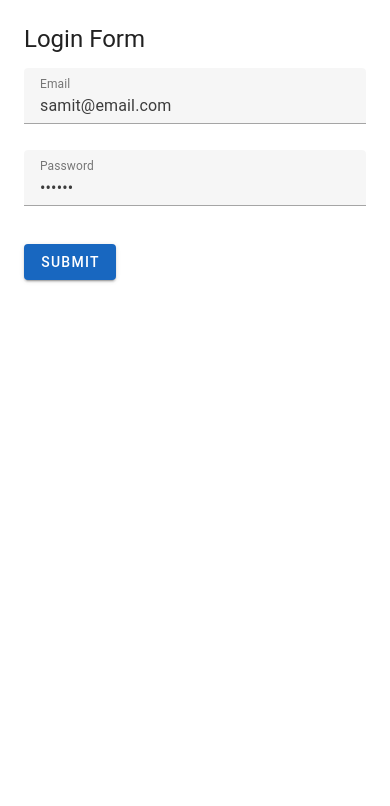
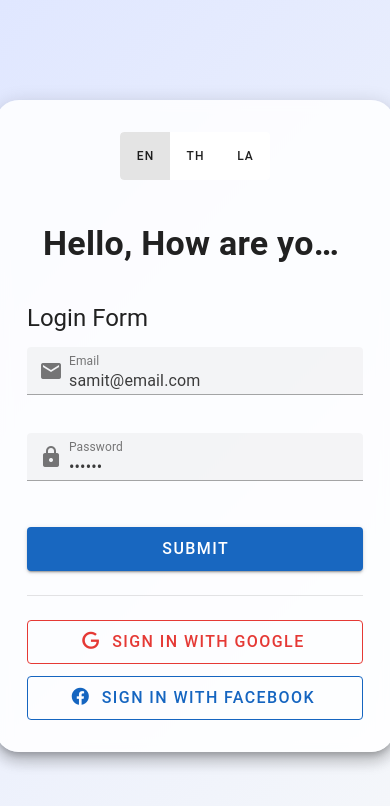
Before and after one commit to iamsamitdev/nuxt-vuetify-bol, a Nuxt app: page / in a window 390 px wide. Shown: the top 806 px of the page. Built offline with nearby package versions, Linux system fonts and the light colour scheme.

Commit message:
middleware #3

```diff
--- /dev/null
+++ b/composables/useLocale.ts
@@ -0,0 +1,27 @@
+import { useLocaleStore } from '@/stores/locale'
+
+export const useLocale = () => {
+  const { setLocale, locale: currentLocale } = useI18n()
+  const localeStore = useLocaleStore()
+
+  // Initialize locale from store on client side
+  if (import.meta.client) {
+    onMounted(() => {
+      if (localeStore.locale && localeStore.locale !== currentLocale.value) {
+        setLocale(localeStore.locale)
+      }
+    })
+  }
+
+  // Function to change language
+  const changeLanguage = (lang: string) => {
+    setLocale(lang)
+    localeStore.setLocale(lang)
+  }
+
+  return {
+    currentLocale: readonly(currentLocale),
+    storeLocale: readonly(toRef(localeStore, 'locale')),
+    changeLanguage
+  }
+}
--- /dev/null
+++ b/i18n/i18n.config.ts
@@ -0,0 +1,20 @@
+import en from "@/locales/en.json";
+import th from "@/locales/th.json";
+import la from "@/locales/la.json";
+
+export default defineI18nConfig(() => ({
+  legacy: false,
+  locale: "en",
+  messages: {
+    en,
+    th,
+    la
+  },
+  defaultLocale: "en",
+  vueI18n: {
+    fallbackLocale: "en",
+  },
+  detectBrowserLanguage: {
+    useCookie: true,
+  },
+}))
--- /dev/null
+++ b/locales/en.json
@@ -0,0 +1,9 @@
+{
+    "hello": "Hello, How are you ?",
+    "loginForm": "Login Form",
+    "email": "Email",
+    "password": "Password",
+    "submit": "Submit",
+    "googleLogin": "Sign in with Google",
+    "facebookLogin": "Sign in with Facebook"
+}
--- /dev/null
+++ b/locales/la.json
@@ -0,0 +1,9 @@
+{
+    "hello": "ສະບາຍດີ, ເຈົ້າສະບາຍດີບໍ?",
+    "loginForm": "ແບບຟອມເຂົ້າລະບົບ",
+    "email": "ອີເມວ",
+    "password": "ລະຫັດຜ່ານ",
+    "submit": "ສົ່ງ",
+    "googleLogin": "ເຂົ້າລະບົບດ້ວຍ Google",
+    "facebookLogin": "ເຂົ້າລະບົບດ້ວຍ Facebook"
+}
--- /dev/null
+++ b/locales/th.json
@@ -0,0 +1,9 @@
+{
+    "hello": "สวัสดี, คุณเป็นอย่างไรบ้าง ?",
+    "loginForm": "แบบฟอร์มเข้าสู่ระบบ",
+    "email": "อีเมล",
+    "password": "รหัสผ่าน",
+    "submit": "ส่ง",
+    "googleLogin": "เข้าสู่ระบบด้วย Google",
+    "facebookLogin": "เข้าสู่ระบบด้วย Facebook"
+}
--- a/nuxt.config.ts
+++ b/nuxt.config.ts
@@ -25,6 +25,9 @@ export default defineNuxtConfig({
     },
   },
   modules: [
+    '@nuxtjs/i18n',
+    '@pinia/nuxt',
+    '@pinia-plugin-persistedstate/nuxt',
     (_options, nuxt) => {
       nuxt.hooks.hook('vite:extendConfig', (config) => {
         // @ts-expect-error
@@ -37,8 +40,14 @@ export default defineNuxtConfig({
         UserAgent: '*',
         Disallow: '',
       }
-    ]
+    ],
   ],
+  piniaPersistedstate: {
+    storage: 'localStorage'
+  },
+  i18n: {
+    vueI18n: './i18n.config.ts'
+  },
   runtimeConfig: {
     public: {
        strapi: {
--- a/package.json
+++ b/package.json
@@ -10,7 +10,12 @@
     "postinstall": "nuxt prepare"
   },
   "dependencies": {
+    "@nuxtjs/i18n": "^9.5.5",
+    "@pinia-plugin-persistedstate/nuxt": "^1.2.1",
+    "@pinia/nuxt": "^0.11.0",
     "nuxt": "^3.17.4",
+    "pinia": "^3.0.2",
+    "pinia-plugin-persistedstate": "^4.3.0",
     "vue": "^3.5.16",
     "vue-router": "^4.5.1"
   },
--- a/pages/backend/dashboard.vue
+++ b/pages/backend/dashboard.vue
@@ -13,6 +13,7 @@
 
 <template>
     <div>
+        <h1>{{ $t('hello') }}</h1>
         <h1>Dashboard</h1>
         <p>Welcome to the dashboard!</p>
         <p>This is a placeholder for your dashboard content.</p>
--- a/pages/backend/product.vue
+++ b/pages/backend/product.vue
@@ -26,14 +26,14 @@ import useStrapiApi from '~/composables/useStrapiApi'
         <p>List of products:</p>
         <ul>
             <div v-for="product in products?.data" :key="product.id">
-                <img :src="`${STRAPI_URL_ROOT}${product.image[0].url}`" alt="">
-                <h2>{{ product.title }}</h2>
-                <p>{{ product.price }}</p>
-                <p>{{ product.qty }}</p>
+                <img :src="`${STRAPI_URL_ROOT}${product.image[0].url}`" width="100" height="100" alt="Product Image">
+                <h2>Name: {{ product.title }}</h2>
+                <p>Price: {{ product.price }}</p>
+                <p>Qty: {{ product.qty }}</p>
             </div>
         </ul>
         <p v-if="!products || products.length === 0">No products found.</p>
-        <p v-else>Total products: {{ products.length }}</p>
+        <p v-else>Total products: {{ products.data.length }}</p>
         <!-- Logout button -->
         <VBtn color="primary" class="mt-4" @click="logout">Logout</VBtn>
     </div>
--- a/pages/index.vue
+++ b/pages/index.vue
@@ -1,4 +1,9 @@
 <script setup lang="ts">
+import { ref } from 'vue';
+
+// Use locale composable
+const { currentLocale, changeLanguage } = useLocale()
+
 // รับค่าจากฟอร์ม
 const email = ref('samit@email.com')
 const password = ref('123456')
@@ -11,6 +16,8 @@
 
 // ตรวสอบความถูกต้องของฟอร์ม
 const { ruleRequired, ruleEmail, rulePassLen} = useFormRules()
+
+
 
 // ฟังก์ชันสำหรับส่งข้อมูล
 const submitForm = async () => {
@@ -57,50 +64,130 @@
 </script>
 
 <template>
-    <VCol cols="12" md="6" lg="6" sm="6">
-        <VRow no-gutters align="center" justify="center">
-            <VCol cols="12" md="6" class="pa-3">
-                <VForm @submit.prevent="submitForm">
-                    <div class="text-h5 mb-3">Login Form</div>
+    <v-container class="fill-height" fluid>
+
+        <v-row align="center" justify="center" class="login-row">
+            <v-col cols="12" md="6" class="pa-0 image-col">
+                <div class="login-image" />
+            </v-col>
+            <v-col cols="12" md="6" class="d-flex align-center justify-center pa-0">
+                <v-card elevation="10" class="pa-8 login-card" rounded="xl">
+                    <!-- Language Buttons -->
+                    <div class="d-flex justify-center mb-4">
+                        <v-btn-toggle v-model="currentLocale" mandatory class="mb-3">
+                            <v-btn value="en" @click="changeLanguage('en')" size="small">EN</v-btn>
+                            <v-btn value="th" @click="changeLanguage('th')" size="small">TH</v-btn>
+                            <v-btn value="la" @click="changeLanguage('la')" size="small">LA</v-btn>
+                        </v-btn-toggle>
+                    </div>
+
+                    <v-card-title class="text-h4 font-weight-bold text-center mb-6">
+                        {{ $t('hello') }}
+                    </v-card-title>
+
+                    <v-form @submit.prevent="submitForm">
+                        <div class="text-h5 mb-3">{{ $t('loginForm') || 'Login Form' }}</div>
                         <div class="mt-1">
-                        <VTextField
+                            <v-text-field
                                 v-model="email"
                                 :rules="[ruleRequired, ruleEmail]"
                                 id="email"
                                 name="email"
-                            label="Email"
+                                :label="$t('email') || 'Email'"
                                 placeholder="Enter your email"
                                 type="email"
+                                prepend-inner-icon="mdi-email"
                                 required
+                                density="comfortable"
+                                class="mb-4"
                             />
                         </div>
                         <div class="mt-1">
-                        <VTextField
+                            <v-text-field
                                 v-model="password"
                                 :rules="[ruleRequired, rulePassLen]"
                                 id="password"
                                 name="password"
-                            label="Password"
+                                :label="$t('password') || 'Password'"
                                 placeholder="Enter your password"
                                 type="password"
+                                prepend-inner-icon="mdi-lock"
                                 required
+                                density="comfortable"
+                                class="mb-6"
                             />
                         </div>
                         <div class="mt-1">
-                        <VBtn type="submit" color="primary" class="mt-3">
-                            Submit
-                        </VBtn>
+                            <v-btn
+                                type="submit"
+                                color="primary"
+                                class="mt-3"
+                                block
+                                size="large"
+                            >
+                                {{ $t('submit') || 'Submit' }}
+                            </v-btn>
                         </div>
-                </VForm>
-            </VCol>
-        </VRow>
-    </VCol>
+                    </v-form>
+
+                    <v-divider class="my-6" />
+                    <v-btn color="red-darken-1" block variant="outlined" class="mb-3" size="large">
+                        <v-icon start>mdi-google</v-icon>
+                        {{ $t('googleLogin') || 'Sign in with Google' }}
+                    </v-btn>
+                    <v-btn color="blue-darken-3" block variant="outlined" size="large">
+                        <v-icon start>mdi-facebook</v-icon>
+                        {{ $t('facebookLogin') || 'Sign in with Facebook' }}
+                    </v-btn>
+                </v-card>
+            </v-col>
+        </v-row>
+    </v-container>
 </template>
 
-<script setup lang="ts">
-
-</script>
-
 <style scoped>
-
+.fill-height {
+  min-height: 100vh;
+  background: linear-gradient(135deg, #e0e7ff 0%, #f5f7fa 100%);
+  display: flex;
+  align-items: center;
+  justify-content: center;
+}
+.theme-toggle {
+  position: absolute;
+  top: 20px;
+  right: 20px;
+  z-index: 1000;
+}
+.login-row {
+  min-height: 100vh;
+}
+.image-col {
+  display: flex;
+  align-items: stretch;
+  min-height: 100vh;
+}
+.login-image {
+  width: 100%;
+  height: 100vh;
+  min-height: 400px;
+  background-image: url('https://images.unsplash.com/photo-1506744038136-46273834b3fb?auto=format&fit=crop&w=800&q=80');
+  background-size: cover;
+  background-position: center;
+}
+.login-card {
+  width: 100%;
+  max-width: 400px;
+  box-shadow: 0 8px 32px 0 rgba(31, 38, 135, 0.15);
+  background: rgba(255,255,255,0.85);
+  backdrop-filter: blur(6px);
+}
+@media (max-width: 960px) {
+  .image-col {
+    display: none;
+  }
+  .login-card {
+    border-radius: 24px !important;
+  }
+}
 </style>
--- /dev/null
+++ b/stores/locale.ts
@@ -0,0 +1,29 @@
+import { defineStore } from "pinia"
+
+export const useLocaleStore = defineStore("locale", {
+  // State
+  state: () => ({
+    locale: "en",
+  }),
+
+  // use pinia-plugin-persistedstate to persist the store
+  persist: {
+    key: 'locale-store',
+    storage: typeof window !== 'undefined' ? localStorage : undefined,
+  },
+
+  // Actions
+  actions: {
+    // Set the locale
+    setLocale(locale: string) {
+      this.locale = locale
+      // Update i18n locale on client side
+      if (import.meta.client) {
+        const nuxtApp = useNuxtApp()
+        if (nuxtApp.$i18n) {
+          nuxtApp.$i18n.setLocale(locale)
+        }
+      }
+    },
+  },
+})
```
Also changed, not shown: 1 other file (tests, documents, lock files or other folders). Lines whose indentation alone changed are shown as unchanged.
